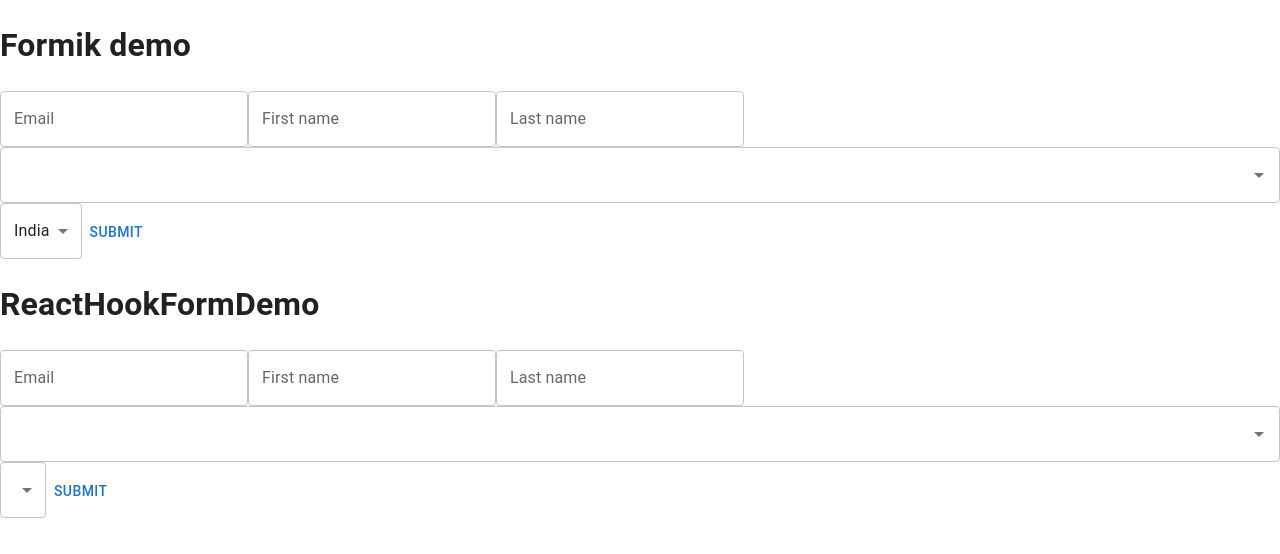
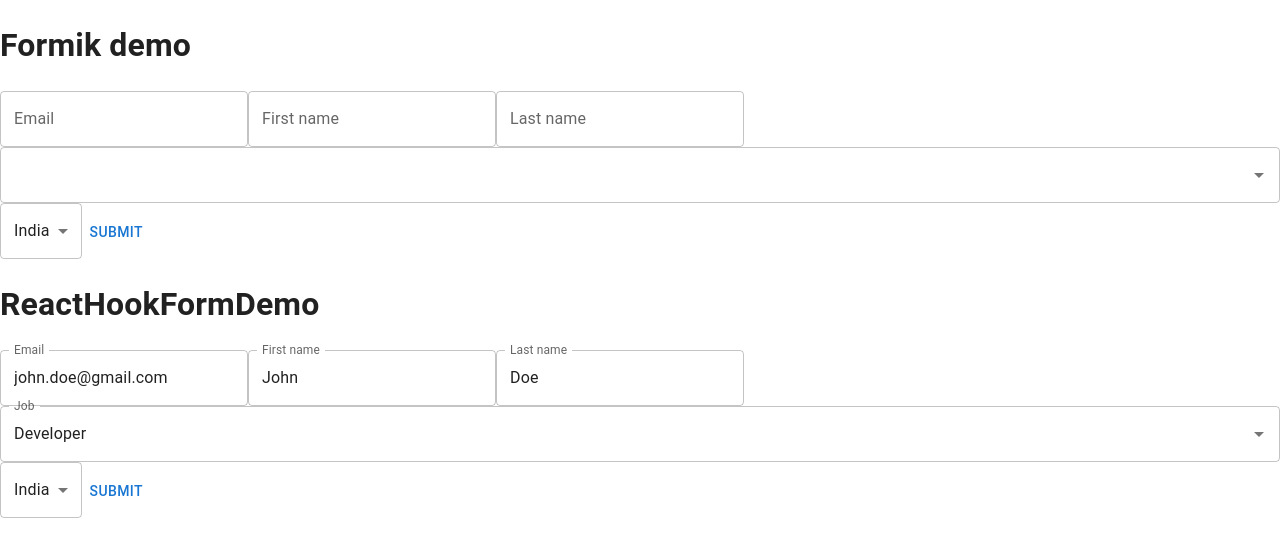
Before and after one commit to anthony-tron/test-hook-forms, a React (Vite) app: page / in a window 1280 px wide. Shown: the top 554 px of the page. Built offline with nearby package versions, Linux system fonts and the light colour scheme.

Commit message:
feat(ReactHookDemo) add default values

```diff
--- a/src/demo/ReactHookFormDemo.jsx
+++ b/src/demo/ReactHookFormDemo.jsx
@@ -5,7 +5,14 @@
 
 export default function ReactHookFormDemo() {
 
-  const { register, handleSubmit } = useForm();
+  const { register, handleSubmit } = useForm({
+    defaultValues: {
+      // only works for TextInput and native HTML inputs
+      firstName: 'John',
+      lastName: 'Doe',
+      email: 'john.doe@gmail.com',
+    },
+  });
 
   const submit = useCallback((values) => {
     setTimeout(() => {
@@ -28,18 +35,12 @@
           return value.label === option.label;
         }}
         renderInput={(params) => (
-          <TextField {...params} {...register('job')} />
+          <TextField {...params} label="Job" {...register('job')} />
         )}
+        defaultValue={{ label: jobs[0] }}
       />
 
-      <Select label="Country" inputProps={{
-        inputRef: (ref) => {
-          if (!ref) return;
-          register('country', {
-            value: ref.value,
-          });
-        }
-      }}>
+      <Select name="country" defaultValue={countries[0]} {...register('country')}>
         {countries.map((country) => (
           <MenuItem
             key={country}
```
